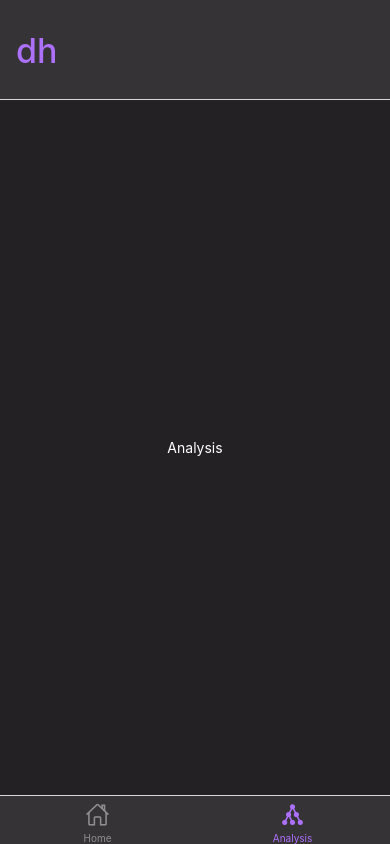
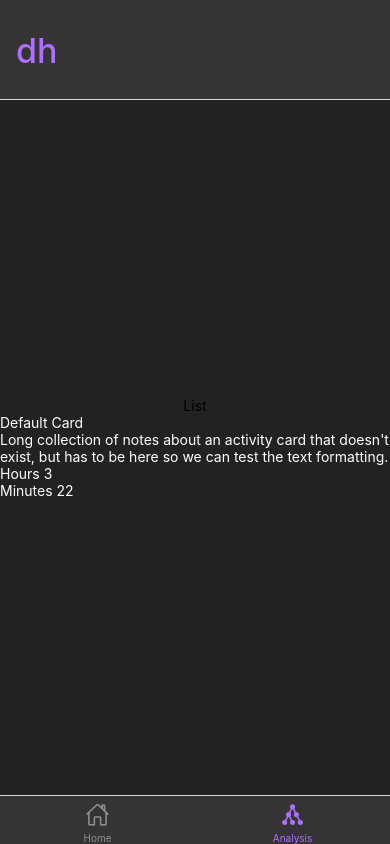
Before and after one commit to efox3987/dh_rn, a React Native app: screen /Analysis in a window 390 px wide. Built offline with nearby package versions, Linux system fonts and the light colour scheme.

Commit message:
CardContext
TimeCard data is viewable in simple format from the analysis page

```diff
--- a/src/components/NewCardModal.js
+++ b/src/components/NewCardModal.js
@@ -32,7 +32,6 @@ export default class NewCardModal extends React.Component {
   // This is necessary for it to update the visible value when the plus button is pressed.
   componentDidUpdate(props) {
     if (props.visible !== this.props.visible) {
-      console.log('update modal');
       this.setModalVisible(this.props.visible);
     }
   }
--- /dev/null
+++ b/src/components/Summary.js
@@ -0,0 +1,47 @@
+import React, {useContext} from 'react';
+import {View, Text, FlatList, StyleSheet} from 'react-native';
+import CardContext from '../context/CardContext';
+import theme from '../style/theme';
+
+function Summary() {
+  const {timeCards} = useContext(CardContext);
+
+  const renderCard = item => {
+    return (
+      <View style={styles.listItem}>
+        <Text style={styles.text}>{item.title}</Text>
+        <Text style={styles.text}>{item.notes}</Text>
+        <Text style={styles.text}>Hours {item.createdTime.getHours()}</Text>
+        <Text style={styles.text}>Minutes {item.createdTime.getMinutes()}</Text>
+      </View>
+    );
+  };
+
+  return (
+    <View style={styles.main}>
+      <Text>List</Text>
+      <FlatList
+        style={{color: 'red'}}
+        data={timeCards}
+        renderItem={({item}) => renderCard(item)}
+      />
+    </View>
+  );
+}
+
+const styles = StyleSheet.create({
+  main: {
+    color: theme.COLOR_SURFACE_LOWEST,
+    flexDirection: 'column',
+    justifyContent: 'center',
+    alignItems: 'center',
+  },
+  listItem: {
+    color: 'red',
+  },
+  text: {
+    color: theme.TEXT_WHITE,
+  },
+});
+
+export default Summary;
--- a/src/components/TimeCard/TimeCard.js
+++ b/src/components/TimeCard/TimeCard.js
@@ -1,10 +1,10 @@
 import React from 'react';
+import {View, Text, StyleSheet} from 'react-native';
 
+import theme from '../../style/theme';
 import Timer from './Timer.view';
-import {View, Text, StyleSheet} from 'react-native';
+
 import Icon from 'react-native-vector-icons/MaterialIcons';
-import theme from '../../style/theme';
-import TouchHistoryMath from 'react-native/Libraries/Interaction/TouchHistoryMath';
 
 export class TimeCard extends React.Component {
   constructor(props) {
--- a/src/context/CardContext.js
+++ b/src/context/CardContext.js
@@ -1,4 +1,3 @@
-import {ESLint} from 'eslint';
 import React, {createContext, useState} from 'react';
 
 const CardContext = createContext();
@@ -6,7 +5,7 @@ const CardContext = createContext();
 export function CardProvider({children}) {
   const [timeCards, setTimeCards] = useState([
     {
-      title: 'Test',
+      title: 'Default Card',
       notes:
         "Long collection of notes about an activity card that doesn't exist, but has to be here so we can test the text formatting.",
       createdTime: new Date(),
@@ -15,7 +14,6 @@ export function CardProvider({children}) {
 
   const addCard = (title, notes) => {
     const createdTime = new Date();
-    console.log('add card called');
     setTimeCards(prevState => [
       ...prevState,
       {title: title, notes: notes, createdTime: createdTime},
--- a/src/screens/Analysis.js
+++ b/src/screens/Analysis.js
@@ -1,11 +1,12 @@
 import React from 'react';
-import {View, StyleSheet, Text} from 'react-native';
+import {View, StyleSheet, Text, FlatList} from 'react-native';
+import Summary from '../components/Summary';
 import theme from '../style/theme';
 
 const Analysis = () => {
   return (
     <View style={styles.main}>
-      <Text style={{color: theme.TEXT_WHITE}}>Analysis</Text>
+      <Summary />
     </View>
   );
 };
--- a/src/screens/Home/Home.js
+++ b/src/screens/Home/Home.js
@@ -1,28 +1,21 @@
 import React from 'react';
-import {
-  View,
-  StyleSheet,
-  Text,
-  FlatList,
-  ScrollView,
-  TouchableOpacity,
-  Modal,
-} from 'react-native';
-import {TimeCard} from '../../components/TimeCard/TimeCard';
-import Icon from 'react-native-vector-icons/AntDesign';
-import NewCardModal from '../../components/NewCardModal';
+import {View, FlatList, TouchableOpacity} from 'react-native';
+
 import {styles} from './styles';
 import CardContext from '../../context/CardContext';
+import {TimeCard} from '../../components/TimeCard/TimeCard';
+import NewCardModal from '../../components/NewCardModal';
+
+import Icon from 'react-native-vector-icons/AntDesign';
 
 class Home extends React.Component {
+  static contextType = CardContext;
   constructor(props) {
     super(props);
     this.state = {
       showTaskModal: false,
     };
   }
-  static contextType = CardContext;
-
   showModal() {
     this.setState({showTaskModal: true});
   }
@@ -45,7 +38,6 @@ class Home extends React.Component {
         />
         <View style={styles.main}>
           <FlatList
-            style={styles.listView}
             data={this.context.timeCards}
             renderItem={({item}) => (
               <TimeCard
```
